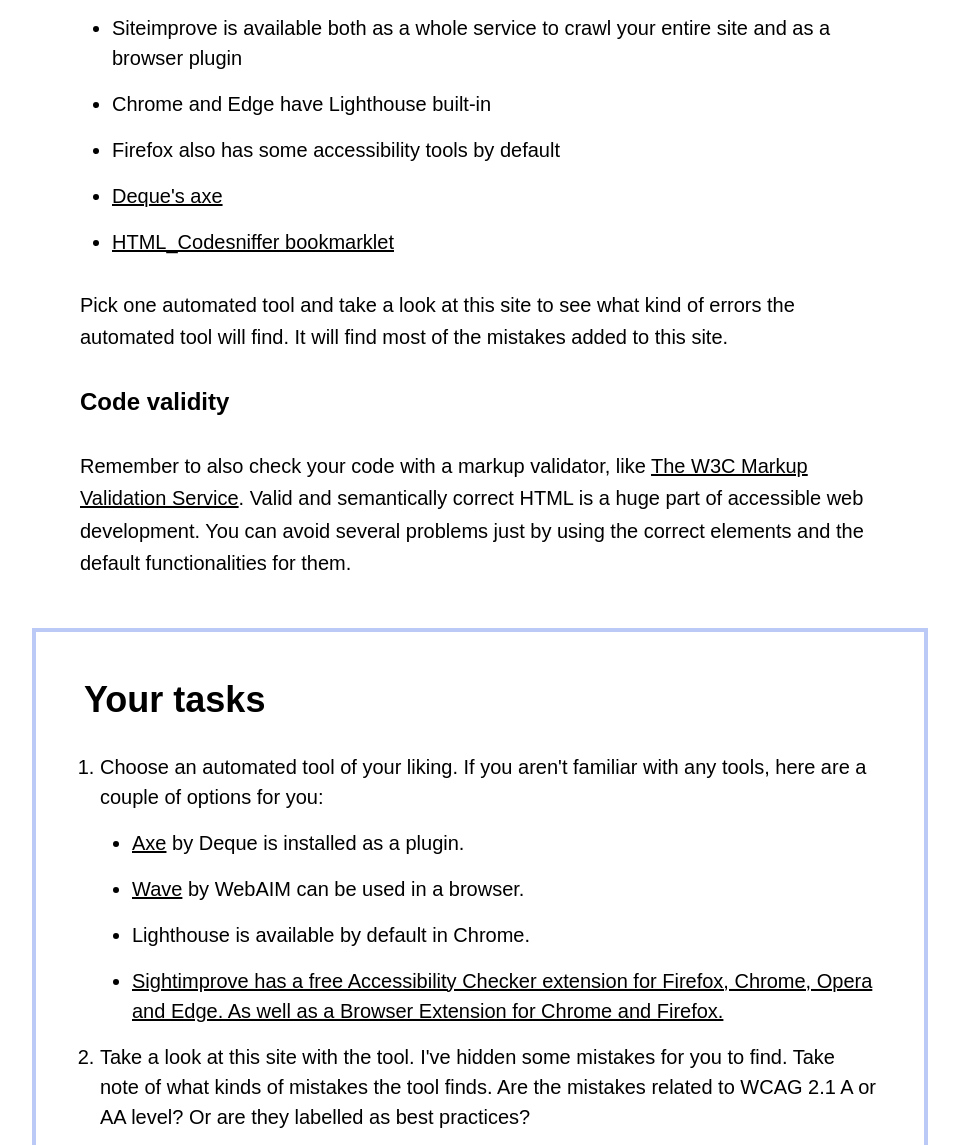
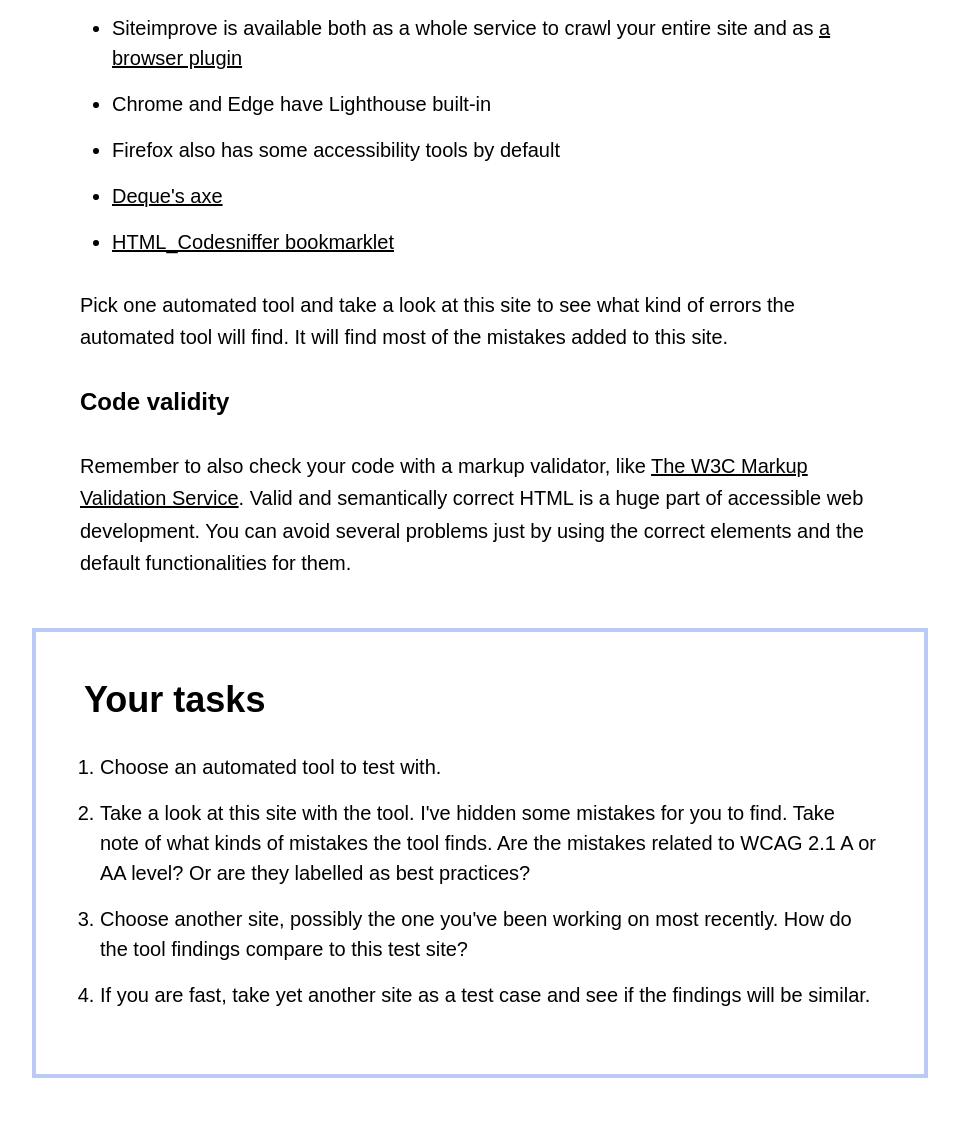
Before and after one commit to calydia/a11y-testing, a Gatsby site: page /testing-automated-tools in a window 1280 px wide. Shown: the part 710-1855 px from the top of the page, without its empty margins (160-1119 px from the left). Built offline with nearby package versions, Linux system fonts and the light colour scheme; Gatsby itself is replaced by a stand-in of ours.

Commit message:
Update the automated testing page

```diff
--- a/src/pages/testing-automated-tools.js
+++ b/src/pages/testing-automated-tools.js
@@ -17,7 +17,7 @@
               <h2>Some of my favorite tools</h2>
               <ul>
                 <li>
-                  Siteimprove is available both as a whole service to crawl your entire site and as a browser plugin
+                  Siteimprove is available both as a whole service to crawl your entire site and as <a href="https://www.siteimprove.com/integrations/browser-extensions/">a browser plugin</a>
                 </li>
                 <li>
                   Chrome and Edge have Lighthouse built-in
@@ -43,21 +43,7 @@
               <h2 class="mt-0 mb-8">Your tasks</h2>
               <ol class="list-decimal	ml-4">
                 <li>
-                  Choose an automated tool of your liking. If you aren't familiar with any tools, here are a couple of options for you:
-                  <ul>
-                    <li>
-                      <a href="https://www.deque.com/axe/">Axe</a> by Deque is installed as a plugin.
-                    </li>
-                    <li>
-                      <a href="https://wave.webaim.org/">Wave</a> by WebAIM can be used in a browser.
-                    </li>
-                    <li>
-                      Lighthouse is available by default in Chrome.
-                    </li>
-                    <li>
-                      <a href="https://www.siteimprove.com/integrations/browser-extensions/">Sightimprove has a free Accessibility Checker extension for Firefox, Chrome, Opera and Edge. As well as a Browser Extension for Chrome and Firefox.</a>
-                    </li>
-                  </ul>
+                  Choose an automated tool to test with.
                 </li>
                 <li>
                   Take a look at this site with the tool. I've hidden some mistakes for you to find. Take note of what kinds of mistakes the tool finds. Are the mistakes related to WCAG 2.1 A or AA level? Or are they labelled as best practices?
```
